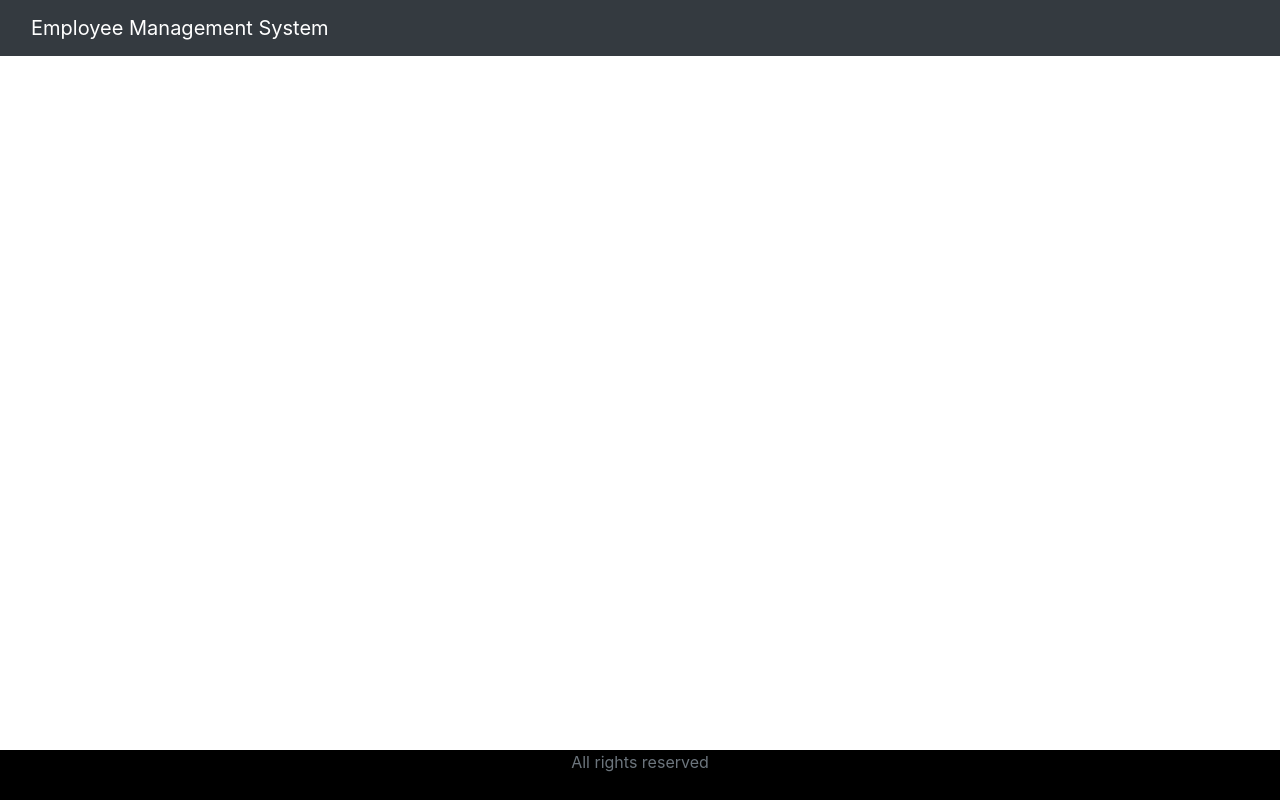
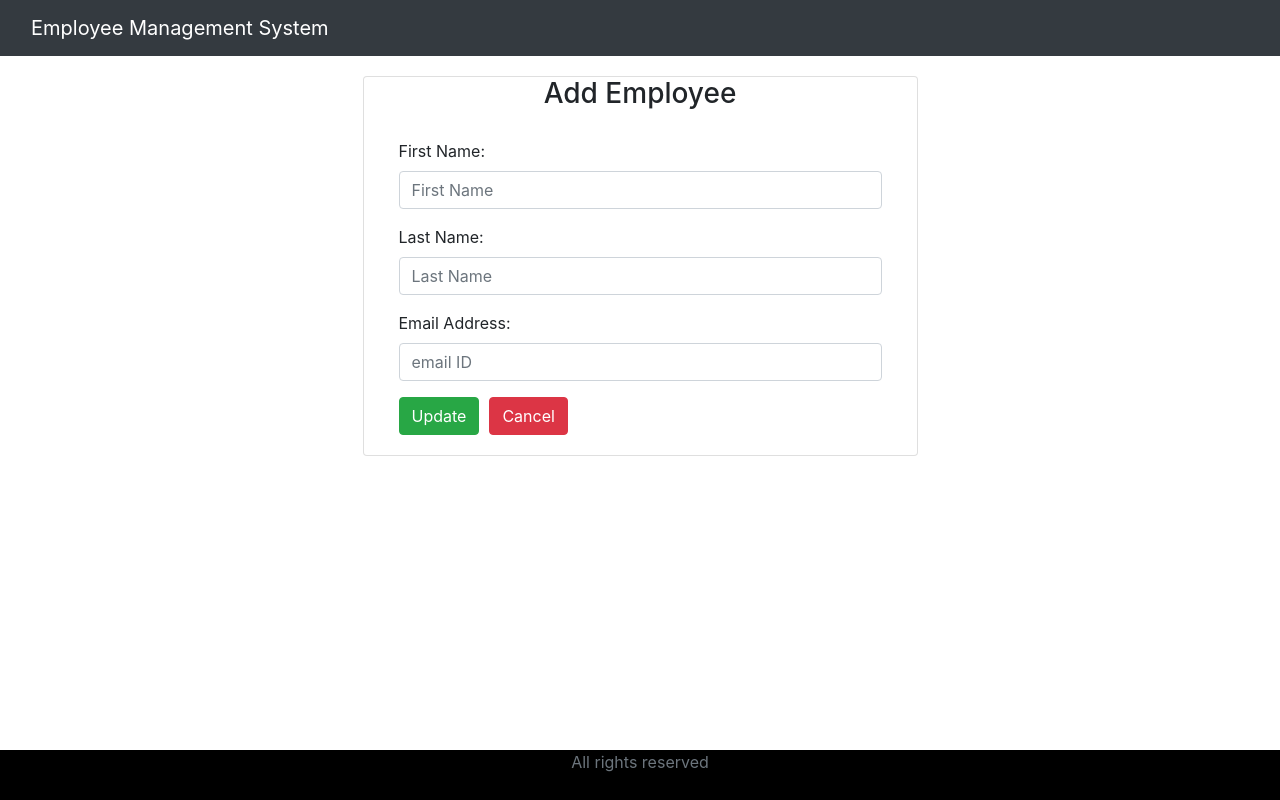
Before and after one commit to supragya27/Employee-Management-System, a React (Create React App) app in the folder frontend/employee-management-system/: page /update-employee/1 in a window 1280 px wide. Built offline with nearby package versions, Linux system fonts and the light colour scheme; no server answers.

Commit message:
initial code to update employee data

```diff
--- a/frontend/employee-management-system/src/App.js
+++ b/frontend/employee-management-system/src/App.js
@@ -6,6 +6,7 @@ import {Container} from 'react-bootstrap'
 import Header from './components/Header'
 import Footer from './components/Footer'
 import './App.css'
+import UpdateEmployee from './components/UpdateEmployee'
 
 function App() {
   return (
@@ -18,6 +19,7 @@ function App() {
                 <Route exact path="/" component={ListEmployee}></Route>
                 <Route path="/employees" component={ListEmployee}></Route>
                 <Route path="/add-employee" component={CreateEmployee}></Route>
+                <Route path="/update-employee/:id" component={UpdateEmployee}></Route>
               </Switch>
             </Container>
           <Footer/>
--- a/frontend/employee-management-system/src/components/ListEmployee.js
+++ b/frontend/employee-management-system/src/components/ListEmployee.js
@@ -9,6 +9,11 @@ export class ListEmployee extends Component {
             employees:[]
         }
         this.addEmployee=this.addEmployee.bind(this)
+        this.editEmployee=this.editEmployee.bind(this)
+    }
+
+    editEmployee(id){
+        this.props.history.push(`/update-employee/${id}`)
     }
 
     componentDidMount(){
@@ -24,7 +29,7 @@ export class ListEmployee extends Component {
     render() {
         return (
             <div>
-            <button type="button" class="btn btn-primary" onClick={this.addEmployee}>Add Employee</button>
+            <button type="button" class="btn btn-success" onClick={this.addEmployee}>Add Employee</button>
             <hr/>
             <center>
             <h2>Employee List</h2>
@@ -46,6 +51,9 @@ export class ListEmployee extends Component {
                             <td> {emp.firstName} </td>
                             <td> {emp.lastName} </td>
                             <td> {emp.emailId} </td>
+                            <td>
+                                <button onClick={()=>this.editEmployee(emp.id)} className="btn btn-info">Update</button>
+                            </td>
                            </tr>
                        )
                    }
--- /dev/null
+++ b/frontend/employee-management-system/src/components/UpdateEmployee.js
@@ -0,0 +1,85 @@
+import React, { Component } from 'react'
+import EmployeeService from '../services/EmployeeService'
+export default class UpdateEmployee extends Component {
+    constructor(props){
+        super(props)
+
+        this.state={
+            id: this.props.match.params.id,
+            firstName:'',
+            lastName:'',
+            emailId:''
+        }
+        this.changeFirstNameHandler= this.changeFirstNameHandler.bind(this)
+        this.changeLastNameHandler= this.changeLastNameHandler.bind(this)
+        this.changeEmailIdHandler= this.changeEmailIdHandler.bind(this)
+        this.updateEmployee= this.updateEmployee.bind(this)
+    }
+
+    componentDidMount(){
+        EmployeeService.getEmployeeById(this.state.id)
+        .then((res)=>{
+            let employee=res.data
+            this.setState({
+                firstName: employee.firstName,
+                lastName: employee.lastName,
+                emailId: employee.emailId
+            })
+        })
+    }
+
+    updateEmployee=(e)=>{
+        e.preventDefault();
+        let employee ={firstName: this.state.firstName, lastName: this.state.lastName, emailId:this.state.emailId}
+        console.log(employee)
+    }
+    changeFirstNameHandler=(event)=>{
+        this.setState({firstName: event.target.value})
+    }
+    changeLastNameHandler=(event)=>{
+        this.setState({lastName: event.target.value})
+    }
+    changeEmailIdHandler=(event)=>{
+        this.setState({emailId: event.target.value})
+    }
+
+    cancel(){
+        this.props.history.push('/employees')
+    }
+
+    render() {
+        return (
+            <div>
+                <div className="container">
+                    <div className="row">
+                        <div className="card col-md-6 offset-md-3 offset-md-3">
+                            <h3 className="text-center">Add Employee</h3>
+                            <div className="card-body">
+                                <form>
+                                    <div className="form-group">
+                                        <label> First Name: </label>
+                                        <input placeholder="First Name" name="firstname" className="form-control"
+                                        value={this.state.firstName} onChange={this.changeFirstNameHandler}/>
+                                    </div>
+                                    <div className="form-group">
+                                        <label> Last Name: </label>
+                                        <input placeholder="Last Name" name="lastname" className="form-control"
+                                        value={this.state.lastName} onChange={this.changeLastNameHandler}/>
+                                    </div>
+                                    <div className="form-group">
+                                        <label> Email Address: </label>
+                                        <input placeholder="email ID" name="emailId" className="form-control"
+                                        value={this.state.emailId} onChange={this.changeEmailIdHandler}/>
+                                    </div>
+
+                                    <button className="btn btn-success" onClick={this.updateEmployee}>Update</button>
+                                    <button className="btn btn-danger" onClick={this.cancel.bind(this)} style={{marginLeft:"10px"}}>Cancel</button>
+                                </form>
+                            </div>
+                        </div>
+                    </div>
+                </div>
+            </div>
+        )
+    }
+}
--- a/frontend/employee-management-system/src/services/EmployeeService.js
+++ b/frontend/employee-management-system/src/services/EmployeeService.js
@@ -10,6 +10,10 @@ class EmployeeService {
     createEmployee(employee){
         return axios.post(EMPLOYEE_API_BASE_URL, employee)
     }
+
+    getEmployeeById(employeeId){
+        return axios.get(EMPLOYEE_API_BASE_URL+'/'+employeeId)
+    }
 }
 
 export default new EmployeeService()
```
Also changed, not shown: 1 other file (tests, documents, lock files or other folders).
